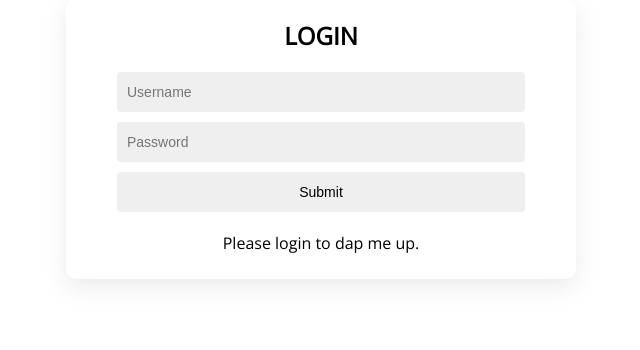
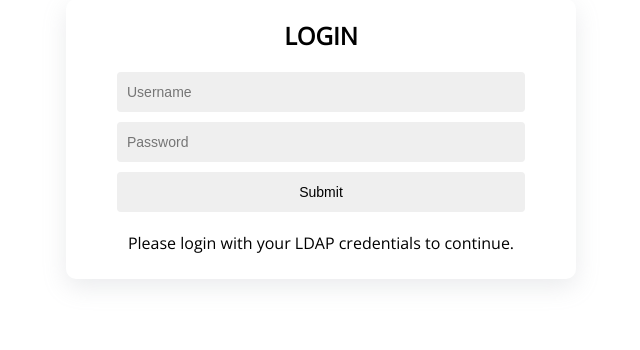
Before and after one commit to tamuctf/fallctf-2024, a PHP site: page / in a window 1280 px wide. Shown: the part 261-611 px from the top of the page, without its empty margins (319-959 px from the left). Run offline with PHP 8.4, Linux system fonts and the light colour scheme.

Commit message:
Indicate ldap is in use on login page

```diff
--- a/web/dap-me-up/index.php
+++ b/web/dap-me-up/index.php
@@ -128,7 +128,7 @@ if ($_SERVER["REQUEST_METHOD"] == "POST") {
                 if ($login_attempted)
                     echo $error_message;
                 else
-                    echo "Please login to dap me up.";
+                    echo "Please login with your LDAP credentials to continue.";
                 ?>
             </span>
         <?php
```
